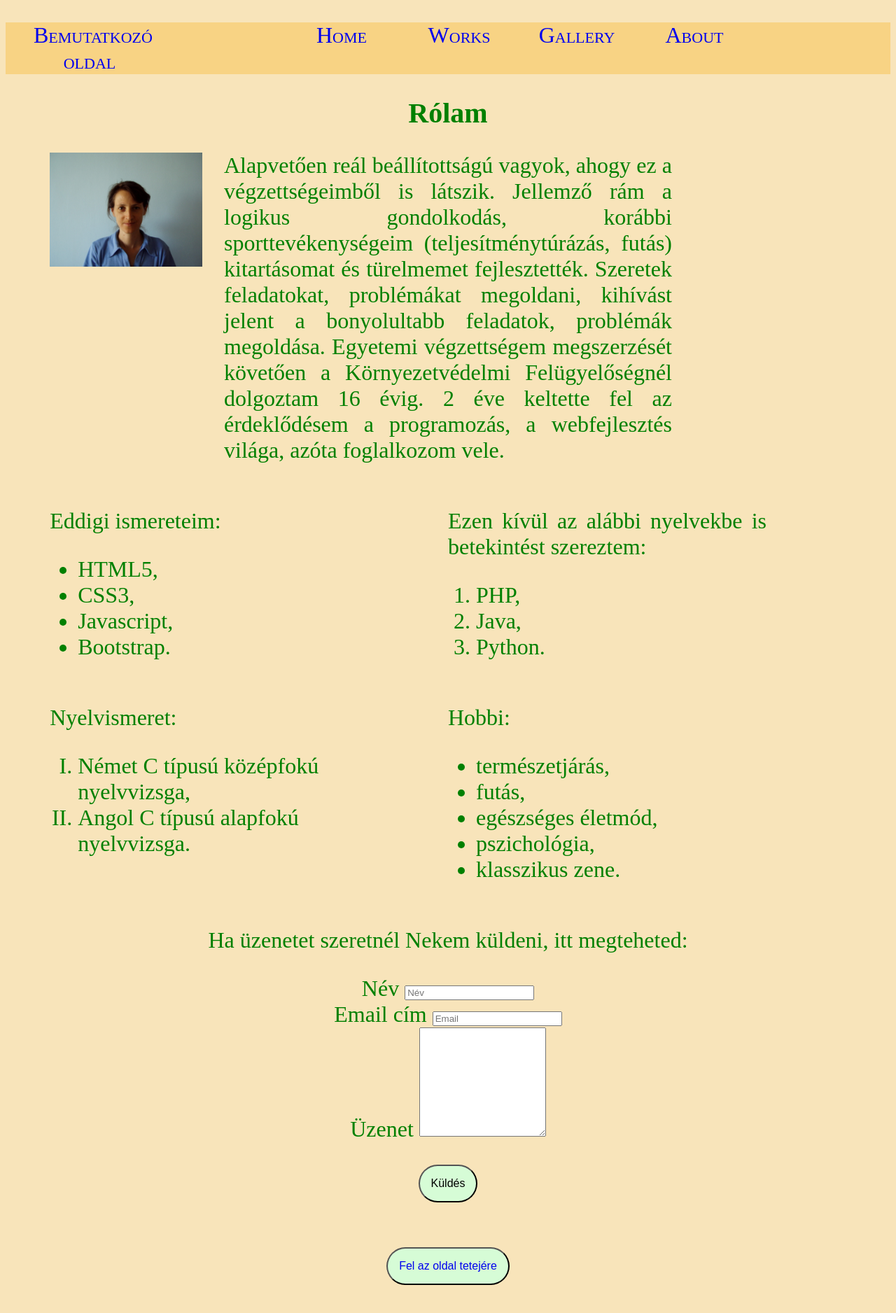
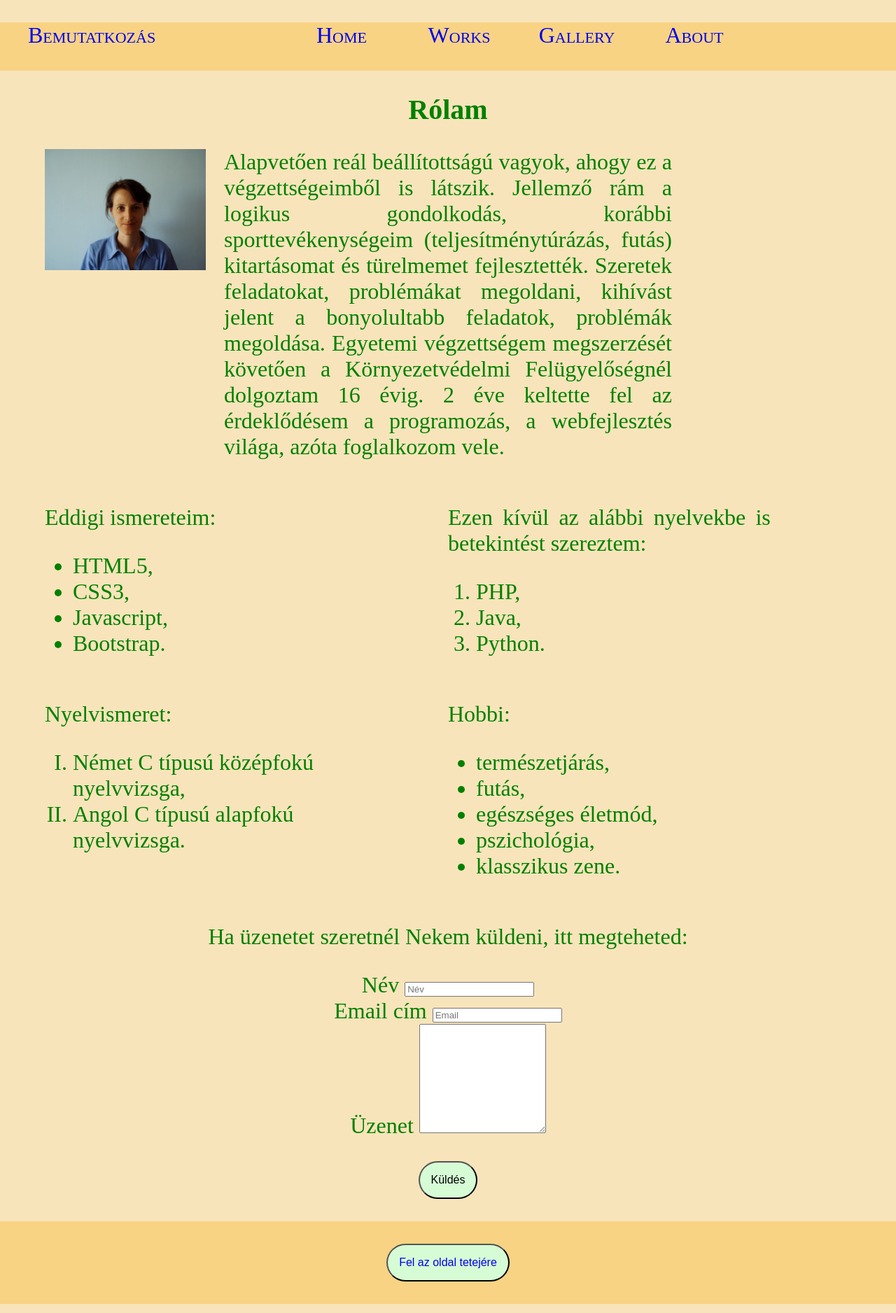
Before and after one commit to veni75/project-html-001-about-site, a plain HTML site: page about.html in a window 1280 px wide. Shown: the whole page at 70% size. Drawn offline with Linux system fonts and the light colour scheme.

Commit message:
majdnemkesz

```diff
--- a/about.html
+++ b/about.html
@@ -5,14 +5,14 @@
     <meta charset="UTF-8">
     <meta name="viewport" content="width=device-width, initial-scale=1.0">
     <link rel="stylesheet" href="style.css">
-    <title>Bemutatkozó oldal</title>
+    <title>Bemutatkozás</title>
 </head>
 
 <body>
     <header>
         <nav id="menu" class="clearfix">
             <ul>
-                <li class="left"><a href="index.html">Bemutatkozó oldal</a></li>
+                <li class="left"><a href="index.html">Bemutatkozás</a></li>
                 <li><a href="index.html">Home</a></li>
                 <li><a href="works.html">Works</a></li>
                 <li><a href="gallery.html">Gallery</a></li>
@@ -78,7 +78,7 @@
             <form>
                 <div>
                     <label for="name">Név</label>
-                    <input type="text" id="name" placeholder="Név" required>
+                    <input type="text" id="name" minlength="5" placeholder="Név" required>
                 </div>
                 <div>
                     <label for="email">Email cím</label>
@@ -87,7 +87,7 @@
 
                 <div>
                     <label for="message">Üzenet</label>
-                    <textarea id="message" rows="10" required></textarea>
+                    <textarea id="message" rows="10" minlength="20" required></textarea>
                 </div>
                 <button type="submit">Küldés</button>
             </form>
--- a/style.css
+++ b/style.css
@@ -7,6 +7,8 @@ body {
     background-color: rgb(248, 228, 186);
     font-size: 2rem;
     text-align: center;
+    margin: 0;
+    padding: 0,
 }
 
 main {
@@ -31,10 +33,6 @@ a {
 /* HEADER,NAV */
 
 header {
-    background-color: rgb(248, 211, 132);
-}
-
-nav {
     background-color: rgb(248, 211, 132);
 }
 
@@ -93,8 +91,15 @@ h1 {
 /* WORKS */
 
 .works img {
-    width: 45vw;
+    width: 90vw;
     padding: 3rem;
+}
+
+@media screen and (min-width: 600px) {
+    .works img {
+        width: 45vw;
+        margin: 1rem;
+    }
 }
 
 .description {
@@ -119,6 +124,7 @@ article p {
 #gallery img {
     width: 80vw;
     margin: 1rem auto;
+    box-shadow: 7px 7px 10px 10px rgba(1, 73, 1, 0.5);
 }
 
 @media screen and (min-width: 600px) {
@@ -131,7 +137,7 @@ article p {
 /* ABOUT */
 
 #aboutImg {
-    width: 17vw;
+    width: 18vw;
 }
 
 li{
@@ -144,6 +150,9 @@ li{
 }
 
 /* FOOTER */
+footer{
+    background-color: rgb(248, 211, 132);
+}
 
 button {
     border-radius: 99em;
```
Also changed, not shown: gallery.html (+2 -2 lines), works.html (+2 -2 lines).
